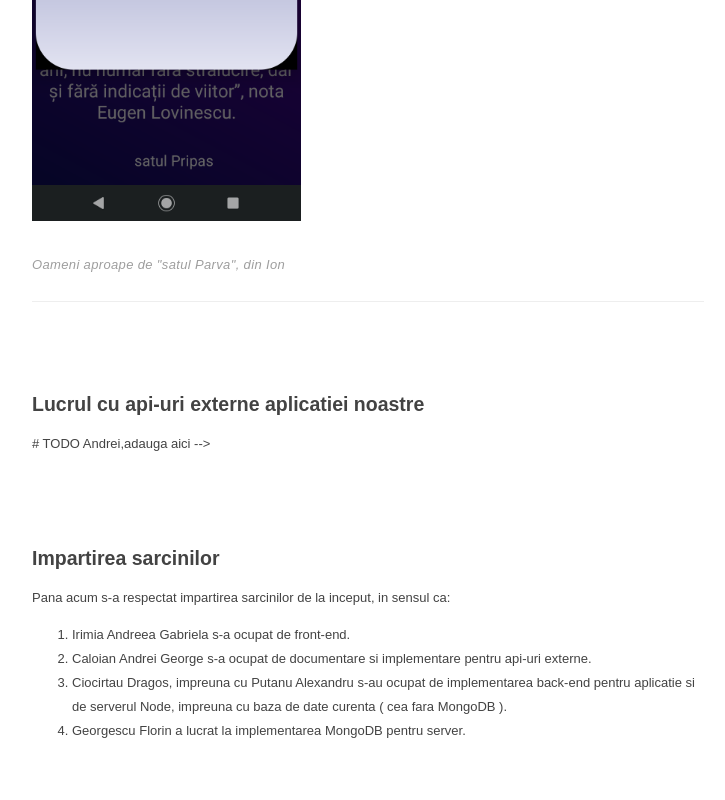
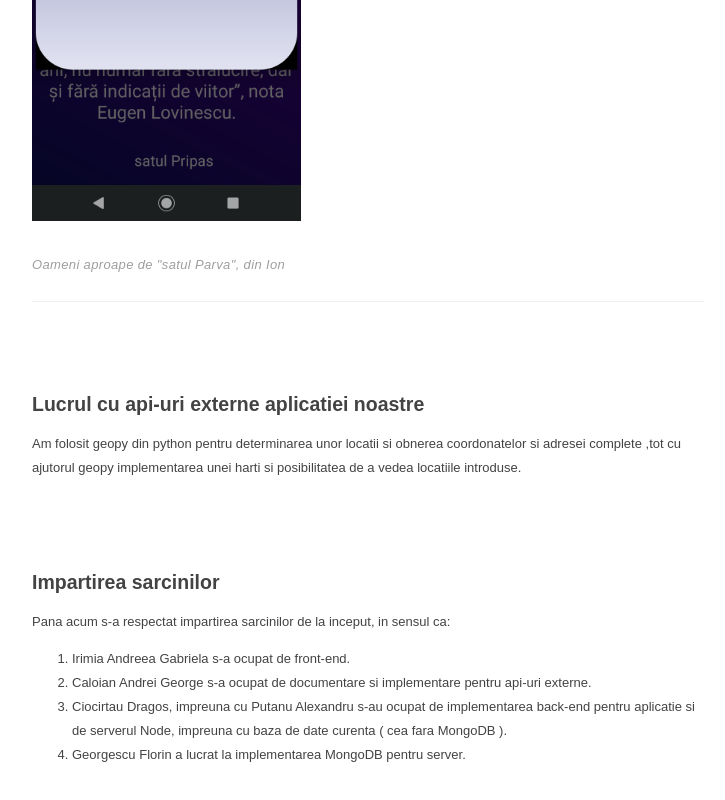
Before and after one commit to Alexandru2909/TILN, a plain HTML site: page Document prezentare saptamana8.html in a window 1280 px wide. Shown: the part 5473-6273 px from the top of the page, without its empty margins (270-995 px from the left). Drawn offline with Linux system fonts and the light colour scheme.

Commit message:
Update Document prezentare saptamana8.html

```diff
--- a/Document prezentare saptamana8.html
+++ b/Document prezentare saptamana8.html
@@ -111,7 +111,7 @@
                 Lucrul cu api-uri externe aplicatiei noastre
             </h2>
             <p>
-                # TODO Andrei,adauga aici -->
+                Am folosit geopy din python pentru determinarea unor locatii si obnerea coordonatelor si adresei complete ,tot cu ajutorul geopy implementarea unei harti si posibilitatea de a vedea locatiile introduse.
             </p>
         </section>
         <section>
```
